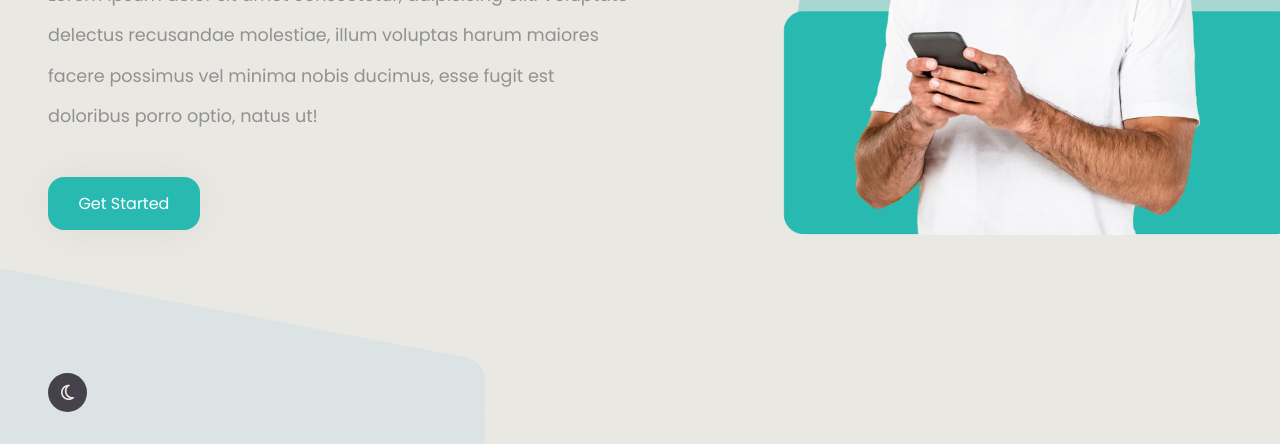
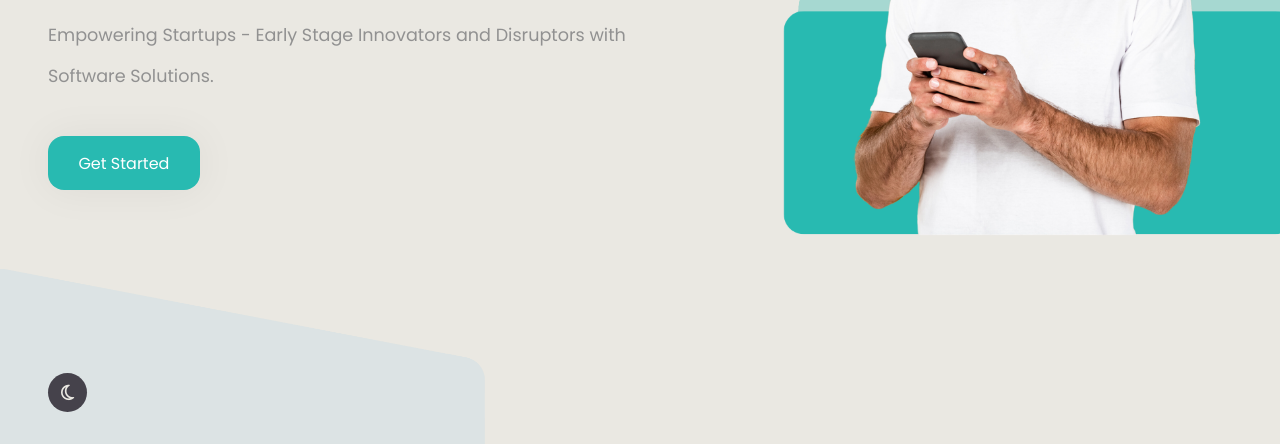
Before and after one commit to UzairSarfraz/Landing-Page, a plain HTML site: page Landing-page-L1-Task1/index.html in a window 1280 px wide. Shown: the part 389-833 px from the top of the page. Drawn offline with Linux system fonts and the light colour scheme.

Commit message:
Update index.html

```diff
--- a/Landing-page-L1-Task1/index.html
+++ b/Landing-page-L1-Task1/index.html
@@ -38,7 +38,7 @@
                             <h1>it's BehinDev.</h1>
                         </div>
                         <p class="text">
-                            Lorem ipsum dolor sit amet consectetur, adipisicing elit. Voluptate delectus recusandae molestiae, illum voluptas harum maiores facere possimus vel minima nobis ducimus, esse fugit est doloribus porro optio, natus ut!
+                            Empowering Startups - Early Stage Innovators and Disruptors with Software Solutions.
                         </p>
                         <div class="cta">
                             <a href="#" class="btn">Get Started</a>
```
